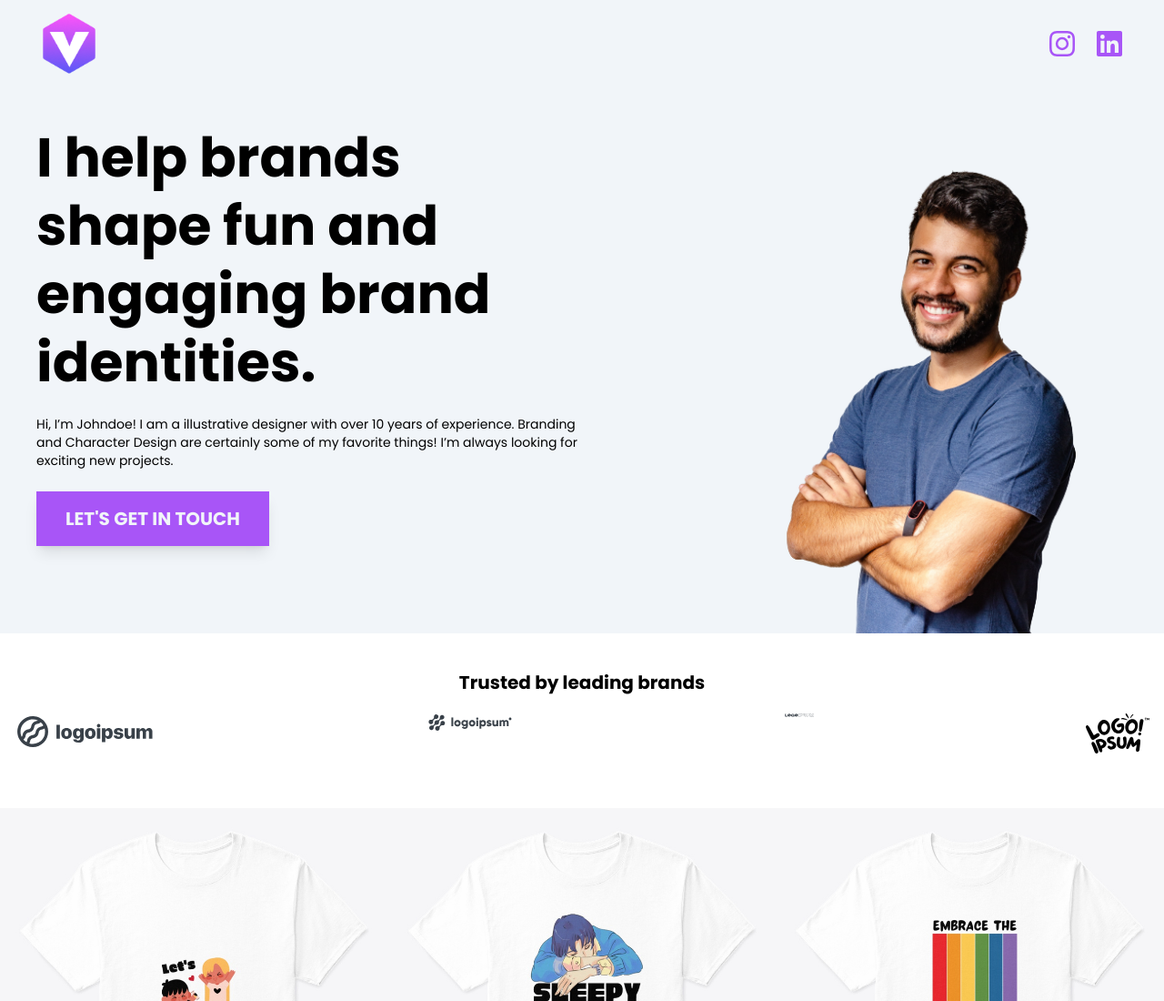
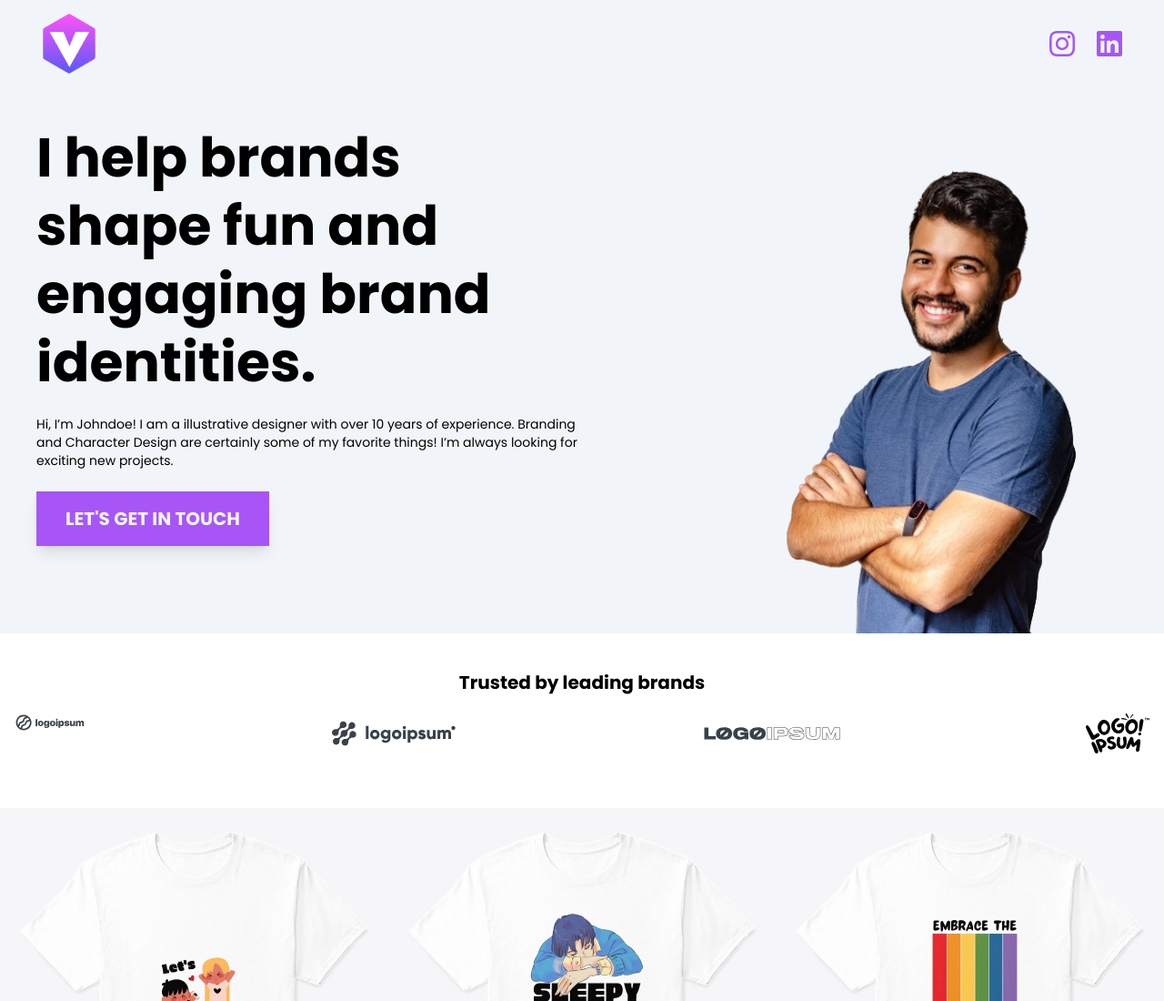
Before and after one commit to Vikneshoftheleaf/profile, a website: page exp1.html in a window 1280 px wide. Shown: the top 1100 px of the page at 91% size. Drawn offline with nearby package versions, Linux system fonts and the light colour scheme; files that its build step writes are made by us from their sources.

Commit message:
Update exp1.html

```diff
--- a/exp1.html
+++ b/exp1.html
@@ -69,9 +69,9 @@
         <div>
             <div class="text-center text-xl font-bold">Trusted by leading brands</div>
             <div class="flex justify-between px-4 my-5">
-                <img src="./src/logoipsum-217.svg" alt="" class="h-10">
-                <img src="./src/logoipsum-218.svg" alt="" class="h-5">
-                <img src="./src/logoipsum-219.svg" alt="" class="h-1">
+                <img src="./src/logoipsum-217.svg" alt="" class="h-5">
+                <img src="./src/logoipsum-218.svg" alt="" class="h-15">
+                <img src="./src/logoipsum-219.svg" alt="" class="h-15">
                 <img src="./src/logoipsum-284.svg" alt="" class="h-15">
             </div>
         </div>
```
